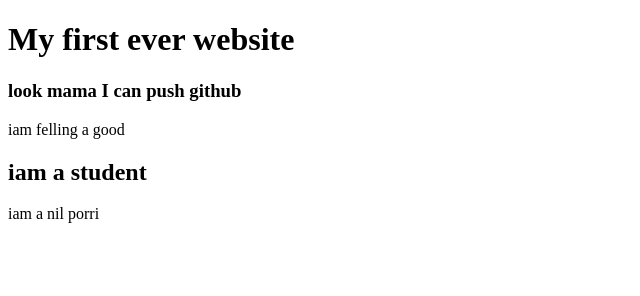
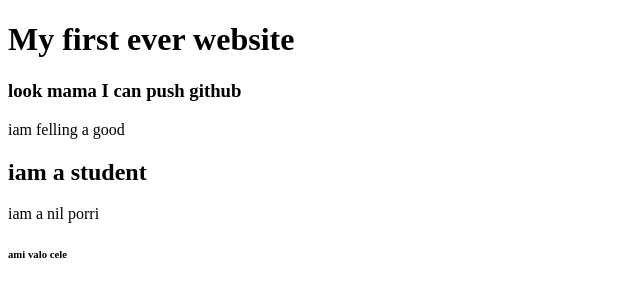
Before and after one commit to alihossain3304/my-first-website, a plain HTML site: page index.html in a window 1280 px wide. Shown: the full height of the page, 0-640 px from the left. Drawn offline with Linux system fonts and the light colour scheme.

Commit message:
finaly sending

```diff
--- a/index.html
+++ b/index.html
@@ -12,5 +12,6 @@
     <p>iam felling a good</p>
     <h2>iam a student</h2>
     <p>iam a nil porri </p>
+    <h6>ami valo cele </h6>
 </body>
 </html>
```
Also changed, not shown: 1 other file.
